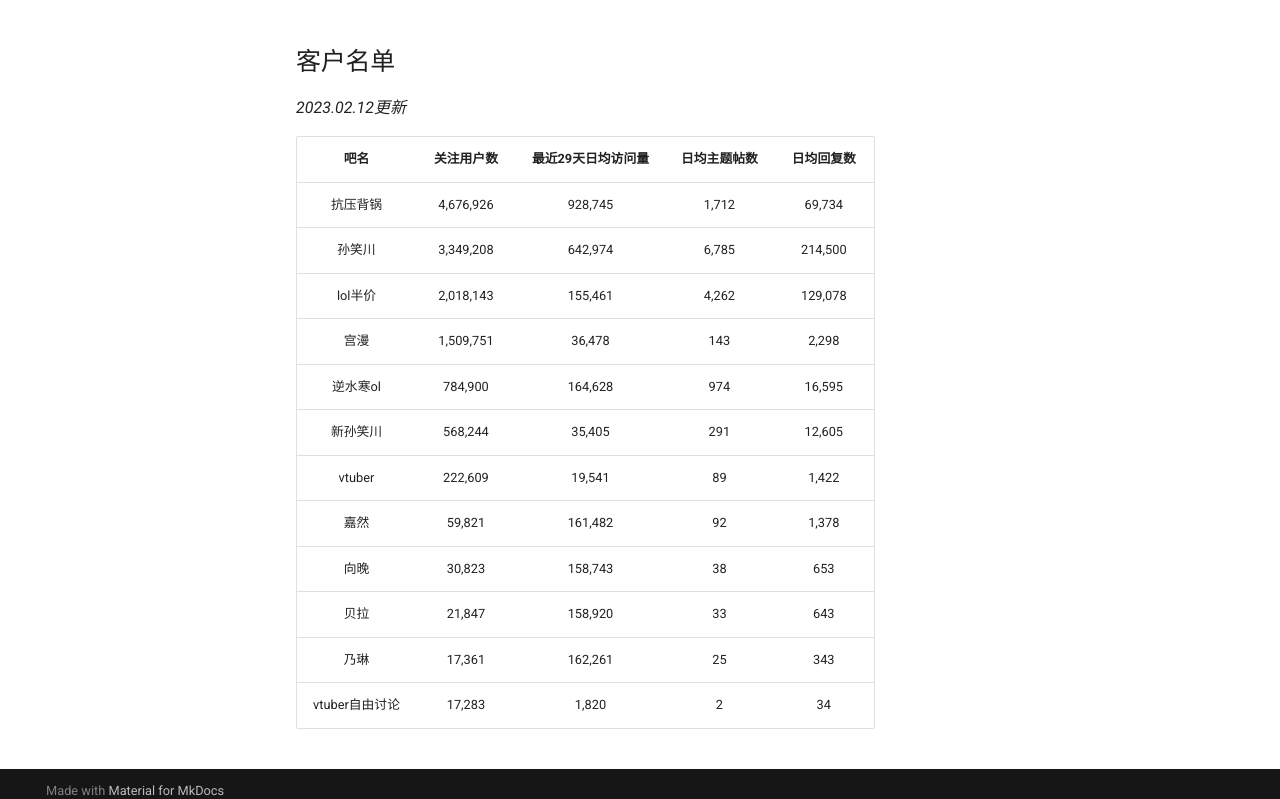
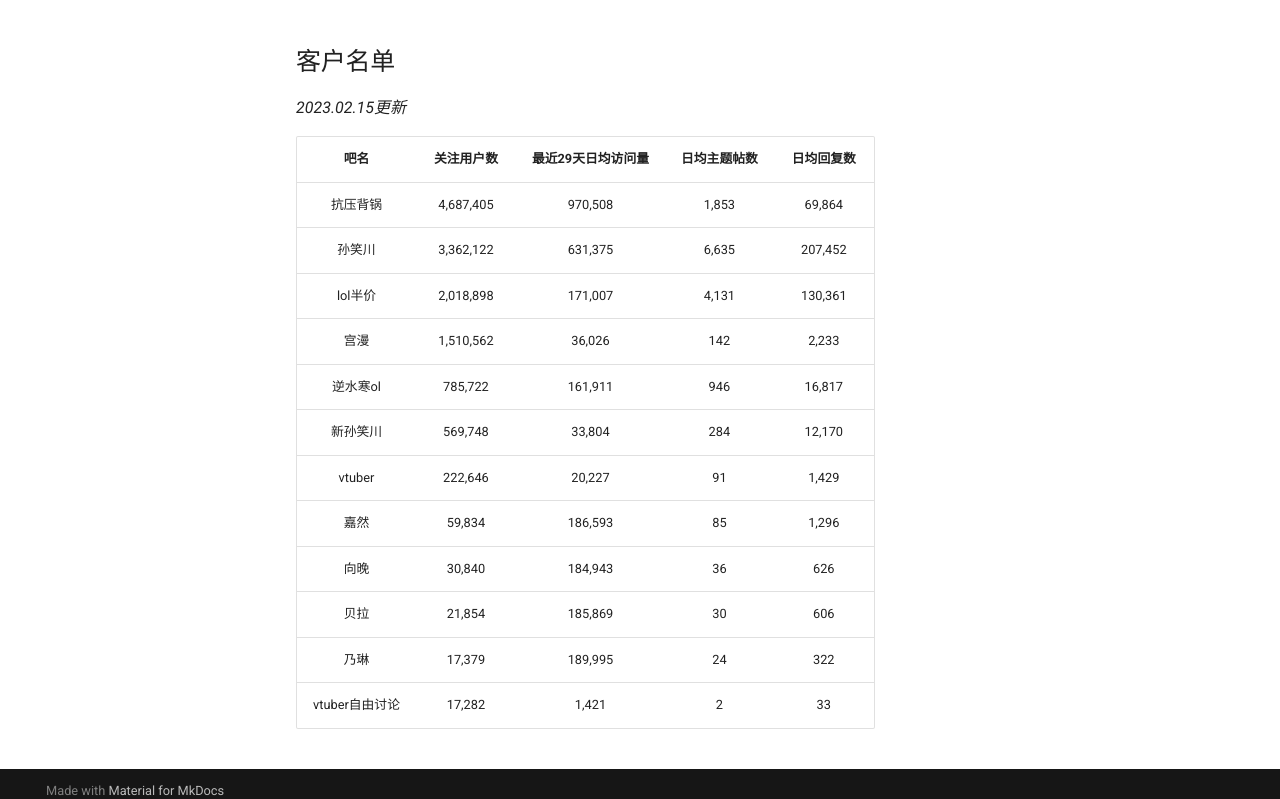
Before and after one commit to lumina37/aiotieba-reviewer, an MkDocs documentation site: the page built from docs/index.md, in a window 1280 px wide and 1313 px high. Shown: the part 500-1299 px from the top of the window. Built offline with MkDocs 1.6.1 and Material for MkDocs 9.7.7, drawn with Linux system fonts in a browser that asks for light colours; comment, search, counter and statistics services are not loaded.

Commit message:
fix: reviewer_example

```diff
--- a/docs/index.md
+++ b/docs/index.md
@@ -14,19 +14,19 @@ pip install aiotieba-reviewer
 
 ## 客户名单
 
-*2023.02.12更新*
+*2023.02.15更新*
 
 |      吧名      | 关注用户数 | 最近29天日均访问量 | 日均主题帖数 | 日均回复数 |
 | :------------: | :--------: | :----------------: | :----------: | :--------: |
-|    抗压背锅    | 4,676,926  |      928,745       |    1,712     |   69,734   |
-|     孙笑川     | 3,349,208  |      642,974       |    6,785     |  214,500   |
-|    lol半价     | 2,018,143  |      155,461       |    4,262     |  129,078   |
-|      宫漫      | 1,509,751  |       36,478       |     143      |   2,298    |
-|    逆水寒ol    |  784,900   |      164,628       |     974      |   16,595   |
-|    新孙笑川    |  568,244   |       35,405       |     291      |   12,605   |
-|     vtuber     |  222,609   |       19,541       |      89      |   1,422    |
-|      嘉然      |   59,821   |      161,482       |      92      |   1,378    |
-|      向晚      |   30,823   |      158,743       |      38      |    653     |
-|      贝拉      |   21,847   |      158,920       |      33      |    643     |
-|      乃琳      |   17,361   |      162,261       |      25      |    343     |
-| vtuber自由讨论 |   17,283   |       1,820        |      2       |     34     |
+|    抗压背锅    | 4,687,405  |      970,508       |    1,853     |   69,864   |
+|     孙笑川     | 3,362,122  |      631,375       |    6,635     |  207,452   |
+|    lol半价     | 2,018,898  |      171,007       |    4,131     |  130,361   |
+|      宫漫      | 1,510,562  |       36,026       |     142      |   2,233    |
+|    逆水寒ol    |  785,722   |      161,911       |     946      |   16,817   |
+|    新孙笑川    |  569,748   |       33,804       |     284      |   12,170   |
+|     vtuber     |  222,646   |       20,227       |      91      |   1,429    |
+|      嘉然      |   59,834   |      186,593       |      85      |   1,296    |
+|      向晚      |   30,840   |      184,943       |      36      |    626     |
+|      贝拉      |   21,854   |      185,869       |      30      |    606     |
+|      乃琳      |   17,379   |      189,995       |      24      |    322     |
+| vtuber自由讨论 |   17,282   |       1,421        |      2       |     33     |
```
Also changed, not shown: README.md (+13 -13 lines), 1 other file.
